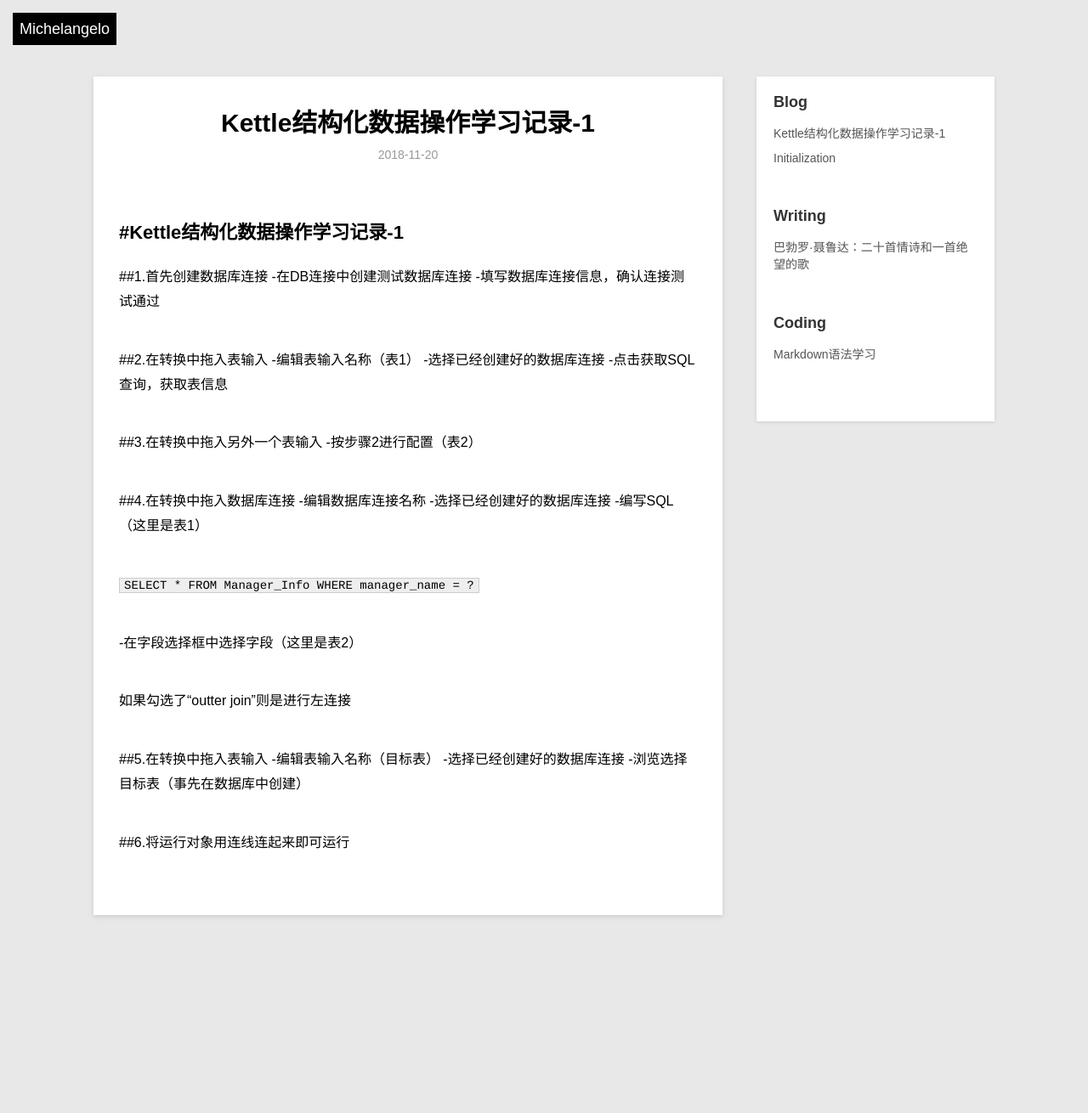
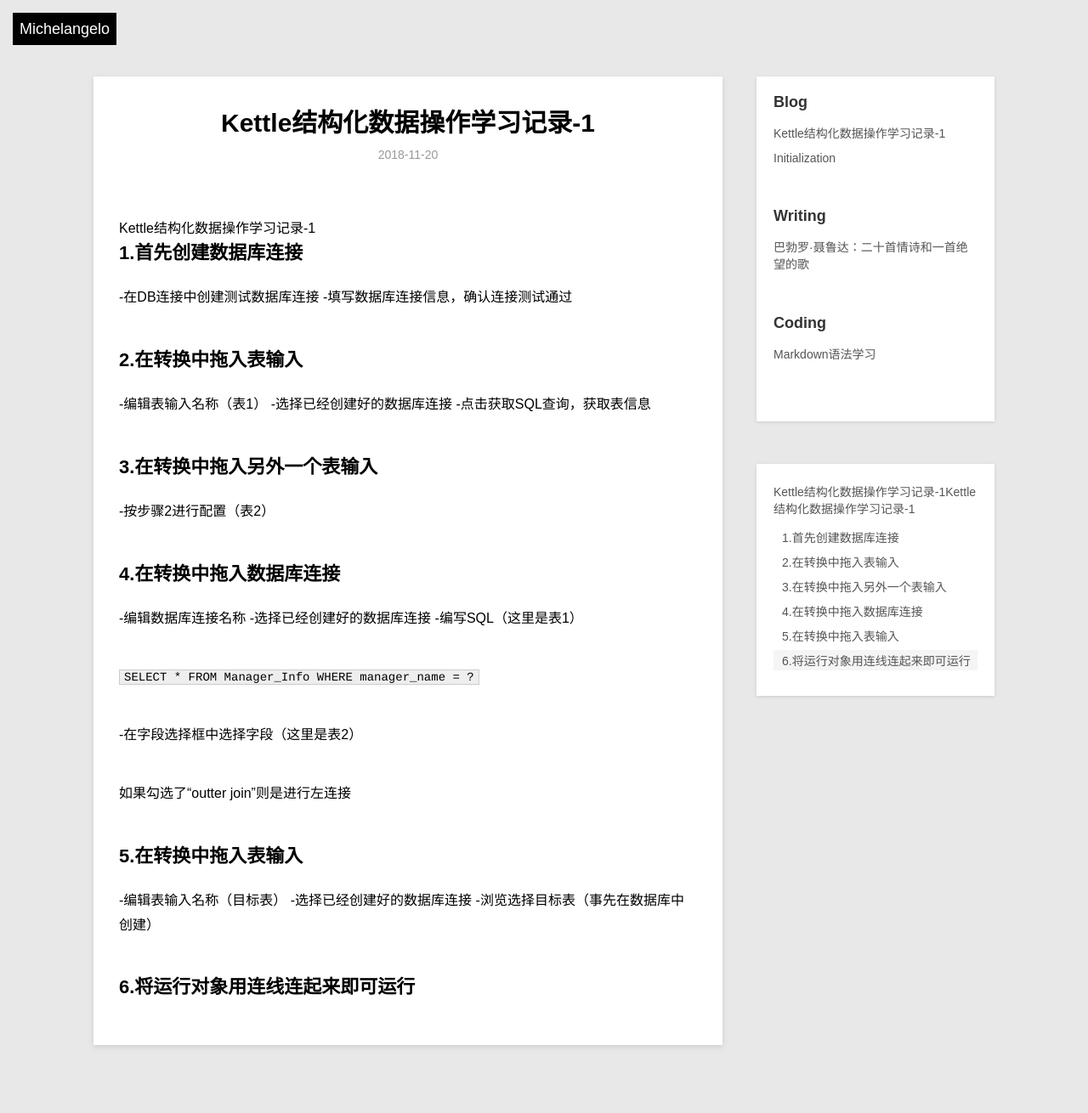
Before and after one commit to dramapolice/dramapolice.github.io, a Jekyll site: the page built from _posts/blog/2018-11-20-kettle-1.md, in a window 1280 px wide. Shown: the whole page at 85% size. Built offline with Jekyll 4.4.1, drawn with Linux system fonts in a browser that asks for light colours; before the commit the page ends 1157 px from its top, so only the background shows below that.

Commit message:
修改2018-kettle

```diff
--- a/_posts/blog/2018-11-20-kettle-1.md
+++ b/_posts/blog/2018-11-20-kettle-1.md
@@ -5,22 +5,21 @@ description: kettle
 category: blog
 ---
 
-#Kettle结构化数据操作学习记录-1
----
+# Kettle结构化数据操作学习记录-1
 
-##1.首先创建数据库连接
+## 1.首先创建数据库连接
 -在DB连接中创建测试数据库连接
 -填写数据库连接信息，确认连接测试通过
 
-##2.在转换中拖入表输入
+## 2.在转换中拖入表输入
 -编辑表输入名称（表1）
 -选择已经创建好的数据库连接
 -点击获取SQL查询，获取表信息
 
-##3.在转换中拖入另外一个表输入
+## 3.在转换中拖入另外一个表输入
 -按步骤2进行配置（表2）
 
-##4.在转换中拖入数据库连接
+## 4.在转换中拖入数据库连接
 -编辑数据库连接名称
 -选择已经创建好的数据库连接
 -编写SQL（这里是表1）
@@ -29,11 +28,11 @@ category: blog
 
 -在字段选择框中选择字段（这里是表2）
 
-***如果勾选了“outter join”则是进行左连接***
+_如果勾选了“outter join”则是进行左连接_
 
-##5.在转换中拖入表输入
+## 5.在转换中拖入表输入
 -编辑表输入名称（目标表）
 -选择已经创建好的数据库连接
 -浏览选择目标表（事先在数据库中创建）
 
-##6.将运行对象用连线连起来即可运行
+## 6.将运行对象用连线连起来即可运行
```
